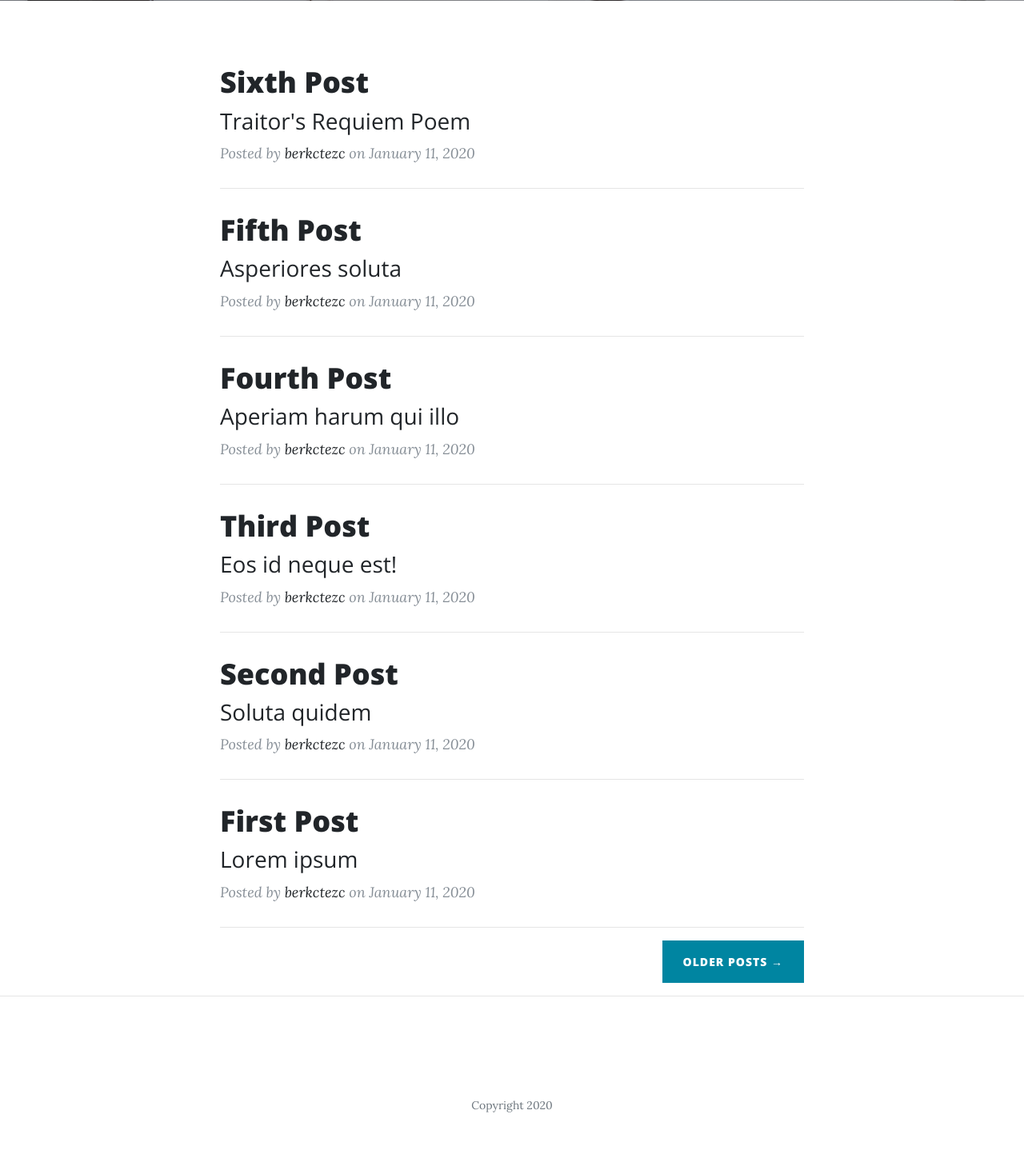
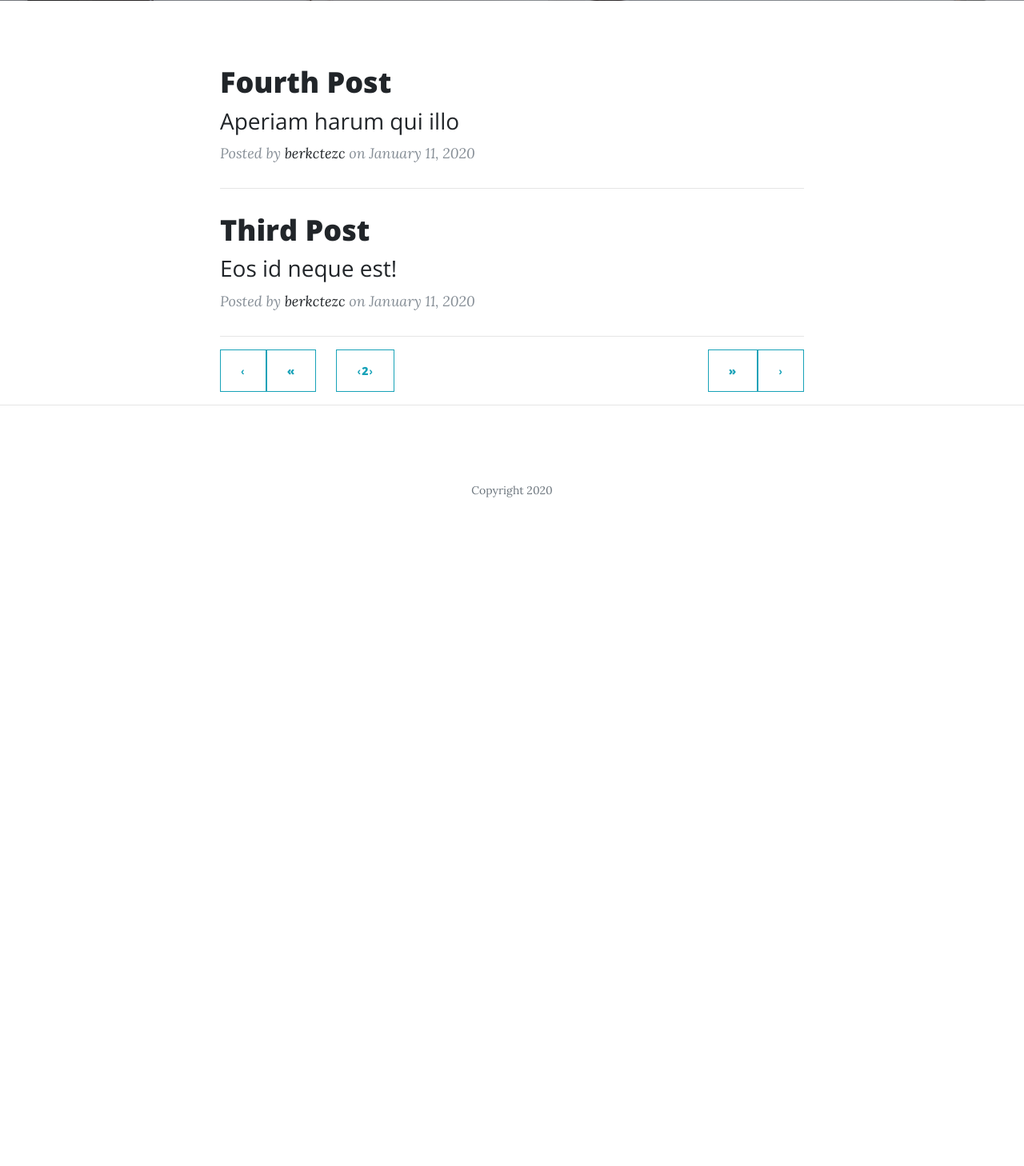
Before and after one commit to berkctezc/django_calismalar, a Django app: page /?page=2 in a window 1280 px wide. Shown: the part 531-1989 px from the top of the page at 80% size. After the commit the page ends 1153 px from the top, so only its background shows below. Run offline with Django 3.2, Linux system fonts and the light colour scheme; data comes from the database, SQL or seed files in the repository; both versions use the stored data as it was after the commit; some libraries are stand-ins or nearby versions.

Commit message:
pagination

```diff
--- a/blog/views.py
+++ b/blog/views.py
@@ -1,12 +1,15 @@
 from django.shortcuts import render
 #from django.views.generic import TemplateView
 from django.views.generic import ListView, DetailView
+from django.core.paginator import Paginator
 from .models import Post
 
 
 class BlogPageView(ListView):
     model = Post
     template_name = 'index.html'
+    paginate_by = 2
+
 
 class BlogDetailView(DetailView):
     model = Post
--- a/templates/footer.html
+++ b/templates/footer.html
@@ -1,35 +1,11 @@
- {% load static %} <!-- static importlar yapılabilmesi için -->
-  <!-- Footer -->
+ {% load static %}
+ <!-- static importlar yapılabilmesi için -->
+
+ <!-- Footer -->
   <footer>
     <div class="container">
       <div class="row">
         <div class="col-lg-8 col-md-10 mx-auto">
-          <ul class="list-inline text-center">
-            <li class="list-inline-item">
-              <a href="#">
-                <span class="fa-stack fa-lg">
-                  <i class="fas fa-circle fa-stack-2x"></i>
-                  <i class="fab fa-twitter fa-stack-1x fa-inverse"></i>
-                </span>
-              </a>
-            </li>
-            <li class="list-inline-item">
-              <a href="#">
-                <span class="fa-stack fa-lg">
-                  <i class="fas fa-circle fa-stack-2x"></i>
-                  <i class="fab fa-facebook-f fa-stack-1x fa-inverse"></i>
-                </span>
-              </a>
-            </li>
-            <li class="list-inline-item">
-              <a href="#">
-                <span class="fa-stack fa-lg">
-                  <i class="fas fa-circle fa-stack-2x"></i>
-                  <i class="fab fa-github fa-stack-1x fa-inverse"></i>
-                </span>
-              </a>
-            </li>
-          </ul>
           <p class="copyright text-muted">Copyright 2020</p>
         </div>
       </div>
--- a/templates/index.html
+++ b/templates/index.html
@@ -1,10 +1,7 @@
 {% extends 'base.html' %} {% block content %} {% load static %}
 
 <!-- Page Header -->
-<header
-  class="masthead"
-  style="background-image: url( {% static 'img/home-bg.jpg' %})"
->
+<header class="masthead" style="background-image: url( {% static 'img/home-bg.jpg' %})">
   <div class="overlay"></div>
   <div class="container">
     <div class="row">
@@ -45,7 +42,30 @@
 
       <!-- Pager -->
       <div class="clearfix">
-        <a class="btn btn-primary float-right" href="#">Older Posts &rarr;</a>
+
+        {% if is_paginated %}
+
+          {% if page_obj.number == 1 %} <!-- ilk sayfa mı -->
+            <a href="?page=2" class="btn btn-outline-info float-right">&rsaquo;</a>
+          {% endif %}
+
+          {% if page_obj.has_previous %}  <!-- öncesinde bir sayfa var mı -->
+            <a class="btn btn-outline-info" href="/">&laquo;</a>
+            <a href="?page={{page_obj.previous_page_number}}" class="btn btn-outline-info float-left">&lsaquo;</a>
+          {% endif %}
+
+          {% for num in page_obj.paginator.page_range %} <!--sayfa sayısı kadar for dongusune girilir-->
+            {% if page_obj.number == num and page_obj.number != 1 %}
+              <a href="?page={{num}}" class="btn btn-outline-info " style="margin-left: 20px; margin-right: 20px;" >&lsaquo;{{num}}&rsaquo;</a>
+            {% endif %}
+          {% endfor %}
+
+          {% if page_obj.has_next and page_obj.number != 1 %} <!-- sonrasında bir sayfa var mı ve ilk sayfa degil mi -->
+            <a href="?page={{page_obj.next_page_number}}" class="btn btn-outline-info float-right">&rsaquo;</a>
+            <a href="?page={{page_obj.paginator.num_pages}}" class="btn btn-outline-info float-right">&raquo;</a>
+          {% endif %}
+
+        {% endif  %}
       </div>
     </div>
   </div>
```
Also changed, not shown: README.md, db.sqlite3.
